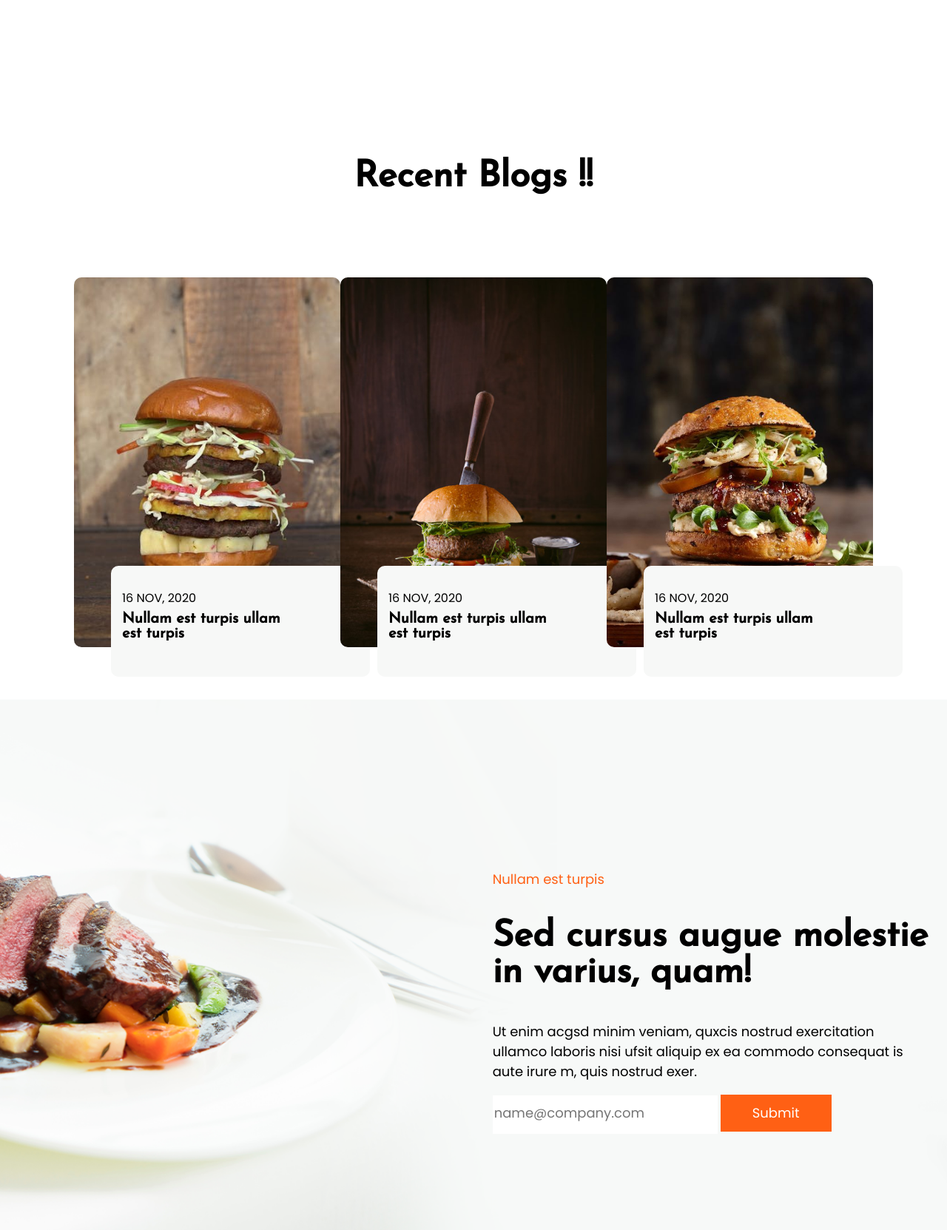
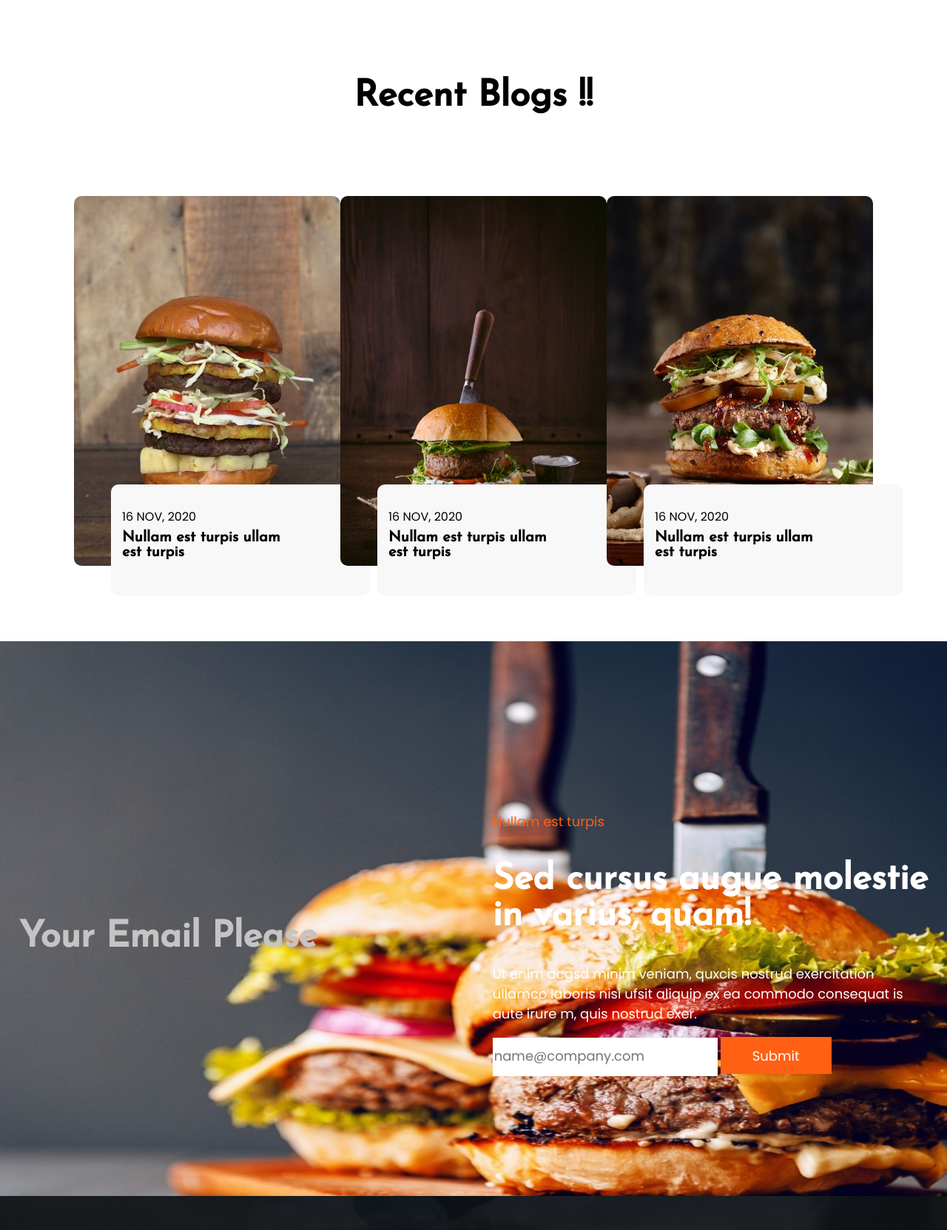
Before and after one commit to ziyadzulfikar/foodBlog, a plain HTML site: page index.html in a window 1280 px wide. Shown: the part 2575-4238 px from the top of the page at 74% size. Drawn offline with nearby package versions, Linux system fonts and the light colour scheme.

Commit message:
FoodBlog changes updated

```diff
--- a/index.html
+++ b/index.html
@@ -70,13 +70,8 @@
     </section>
     <section id="gallery">
         <div class="galleryHeader">
-            <p style="color: #FF6014">Nullam est turpis</p>
            <h1>Gallery</h1>
             <div class="galList">
-                <ul>
-                    <li><button >Special</button></li>
-                    <li><button >Popular</button></li>
-                </ul>
             </div>
         </div>
         <div class="gallery">
@@ -116,11 +111,13 @@
     </section>
     <section id="subscription">
         <div class="submain">
-            <div class="subleft"></div>
+            <div class="subleft">
+                <h1 style="color: rgb(196, 196, 196);">Your Email Please</h1>
+            </div>
         <div class="subright">
             <p style="color: #FF6014">Nullam est turpis</p>
-                    <h1>Sed cursus augue molestie <br> in varius, quam!</h1>
-                    <p>Ut enim acgsd minim veniam, quxcis nostrud exercitation<br> ullamco laboris nisi ufsit aliquip ex ea commodo consequat is<br> aute irure m, quis nostrud exer.</p>
+                    <h1 style="color: white;">Sed cursus augue molestie <br> in varius, quam!</h1>
+                    <p style="color: white;">Ut enim acgsd minim veniam, quxcis nostrud exercitation<br> ullamco laboris nisi ufsit aliquip ex ea commodo consequat is<br> aute irure m, quis nostrud exer.</p>
             <input type="text" placeholder="name@company.com">
             <button>Submit</button>
         </div>
--- a/style.css
+++ b/style.css
@@ -158,7 +158,7 @@ html{
     background-position: center center;
     padding-top: 20px;
     padding-bottom: 30px;
-    height: 50vh;
+    height: 30vh;
     display:flex;
     justify-content:center;
     align-items: center;
@@ -238,8 +238,9 @@ html{
     height:60  vh;
 }
 #subscription{
+    margin-top: 4vh;
     height:100vh;
-    background-image: url(bg3.png);
+    background-image: url(BGComment.jpg);
     background-size: cover;
     background-repeat: no-repeat;
     background-position: center center;
@@ -307,7 +308,7 @@ html{
     background-color: #F7F8F7;
 }
 #blogs{
-    margin-top: 150px;
+    margin-top: 40px;
 }
 #blogs h1{
     font-size: 49px;
```
Also changed, not shown: BGComment.jpg (added).
